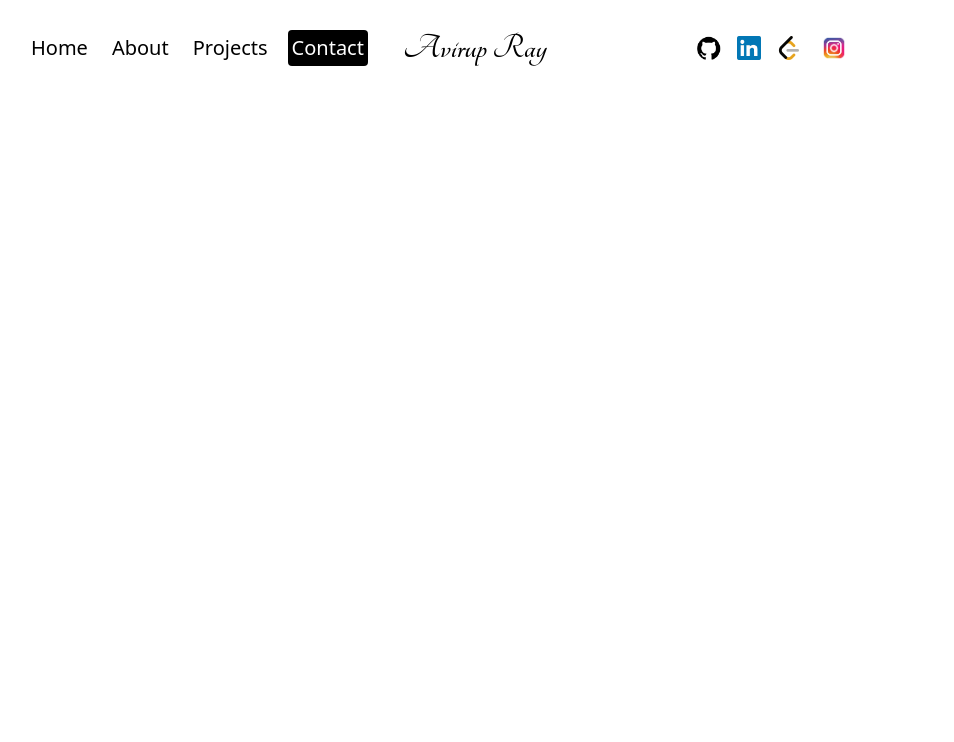
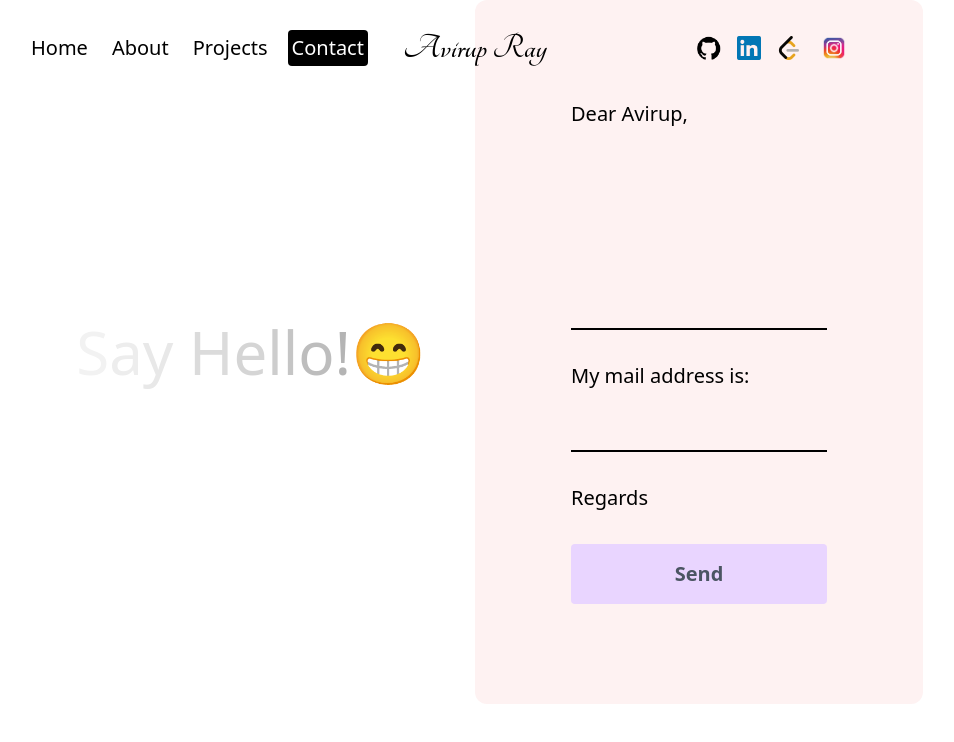
Before and after one commit to AvirupRay/portfolio, a Next.js app: page /contact in a window 1280 px wide. Shown: the top 742 px of the page, without its empty margins (165-1119 px from the left). Built offline with nearby package versions, Linux system fonts and the light colour scheme.

Commit message:
refactor: Update project page with consistent shadow color

```diff
--- a/app/contact/page.jsx
+++ b/app/contact/page.jsx
@@ -1,15 +1,105 @@
 "use client";
 import React from "react";
 import { motion } from "framer-motion";
+import { useState } from "react";
+import { useRef } from "react";
+import emailjs from "@emailjs/browser";
+
 const ContactPage = () => {
-  <motion.div
-    className="h-[100vh]"
-    initial={{ y: "-200vh" }}
-    animate={{ y: "0%" }}
-    transition={{ duration: 1 }}
-  >
-    contact
-  </motion.div>;
+  const [success, setSuccess] = useState(false);
+  const [error, setError] = useState(false);
+  const text = "Say Hello!";
+  const form = useRef();
+
+  const sendEmail = (e) => {
+    e.preventDefault();
+    setError(false);
+    setSuccess(false);
+
+    emailjs
+      .sendForm(
+        process.env.NEXT_PUBLIC_SERVICE_ID,
+        process.env.NEXT_PUBLIC_TEMPLATE_ID,
+        form.current,
+        {
+          publicKey: process.env.NEXT_PUBLIC_PUBLIC_KEY,
+        }
+      )
+      .then(
+        () => {
+          setSuccess(true);
+          form.current.reset();
+        },
+        (error) => {
+          setError(true);
+        }
+      );
+  };
+
+  return (
+    <motion.div
+      className="h-full"
+      initial={{ y: "-200vh" }}
+      animate={{ y: "0%" }}
+      transition={{ duration: 1 }}
+    >
+      <div className="h-full w-full flex-col justify-center items-center flex lg:flex-row px-4 sm:px-8 md:px-12 lg:px-20 xl:px-48 text-6xl">
+        {/* Text container */}
+        <div className="h-1/2 w-full lg:h-full lg:w-1/2 flex justify-center items-center">
+          <motion.div className="">
+            {text.split("").map((letter, index) => (
+              <motion.span
+                key={index}
+                initial={{ opacity: 1 }}
+                animate={{ opacity: 0 }}
+                transition={{
+                  duration: 3,
+                  repeat: Infinity,
+                  delay: index * 0.1,
+                }}
+              >
+                {letter}
+              </motion.span>
+            ))}
+            😁
+          </motion.div>
+        </div>
+        {/* Form container */}
+        <form
+          ref={form}
+          onSubmit={sendEmail}
+          className="h-1/2 lg:h-full lg:w-1/2 bg-red-50 rounded-xl text-xl flex flex-col gap-8 justify-center p-24"
+        >
+          <span>Dear Avirup,</span>
+          <textarea
+            name="user_message"
+            rows={6}
+            className="bg-transparent border-b-2 border-b-black outline-none resize-none"
+          />
+          <span>My mail address is:</span>
+          <input
+            name="user_email"
+            type="text"
+            className="bg-transparent border-b-2 border-b-black outline-none resize-none"
+          />
+          <span>Regards</span>
+          <button className="bg-purple-200 rounded font-semibold text-gray-600 p-4">
+            Send
+          </button>
+          {success && (
+            <span className="text-green-600 font-semibold">
+              Your message has been sent successfully
+            </span>
+          )}
+          {error && (
+            <span className="text-red-600 font-semibold">
+              something went wrong
+            </span>
+          )}
+        </form>
+      </div>
+    </motion.div>
+  );
 };
 
 export default ContactPage;
--- a/app/projects/page.jsx
+++ b/app/projects/page.jsx
@@ -69,7 +69,7 @@
 
   return (
     <motion.div
-      className="h-[800vh]"
+      className="h-[790vh]"
       initial={{ y: "-200vh" }}
       animate={{ y: "0%" }}
       transition={{ duration: 1 }}
@@ -89,7 +89,7 @@
         {items.map((item) => (
           // main div
           <div
-            className={` sticky flex items-center justify-center h-[50vh] lg:h-[80vh] w-[90vw] lg:w-[80vw] top-5 my-32 left-[5vw] lg:left-[10vw] bg-gradient-to-tl ${item.color} rounded-3xl shadow-3xl shadow-${item.shadow}`}
+            className={` sticky flex items-center justify-center h-[50vh] lg:h-[80vh] w-[90vw] lg:w-[80vw] top-5 my-32 left-[5vw] lg:left-[10vw] bg-gradient-to-tl ${item.color} rounded-3xl shadow-3xl shadow-${item.shadow} `}
             key={item.id}
             style={{
               top: `calc( ${item.id * 30}px)`,
@@ -97,14 +97,14 @@
             }}
           >
             {/* outer box */}
-            <div className=" h-full w-full rounded-3xl  relative flex flex-col justify-end lg:justify-center p-2">
+            <div className=" h-full w-full rounded-3xl  relative flex flex-col justify-end lg:justify-center p-2 ">
               <video
                 loop
                 width="100%"
                 height="100%"
                 muted
                 autoPlay="autoplay"
-                className="rounded-3xl absolute top-0 left-0 -z-10"
+                className="rounded-3xl absolute top-0 left-0 -z-10 "
               >
                 <source src={item.video} type="video/mp4" />
               </video>
--- a/components/Education.jsx
+++ b/components/Education.jsx
@@ -49,7 +49,7 @@
   });
   return (
     <motion.div
-      className="h-[100vh] pt-20 md:pt-14 lg:pt-12 xl:pt-8"
+      className="h-full pt-20 md:pt-14 lg:pt-12 xl:pt-8"
       initial={{ y: "-400vh" }}
       animate={{ y: "0%" }}
       transition={{ duration: 1.5 }}
@@ -67,7 +67,7 @@
           style={{ scaleY: scrollYProgress }}
           className="absolute left-2 md:left-4 lg:left-8 top-0 w-[4px] h-full bg-black origin-top"
         />
-        <ul className="w-full flex flex-col items-start justify-between ml-4">
+        <ul className="w-full flex flex-col items-start justify-between ml-8">
           <Details
             type="Bachelor of Technology"
             special="Computer Science & Engineering (Artificial Intelligence)"
--- a/components/Experience.jsx
+++ b/components/Experience.jsx
@@ -57,7 +57,7 @@
   });
   return (
     <motion.div
-      className="h-[100vh] pt-20 md:pt-14 lg:pt-12 xl:pt-8 "
+      className="h-full pt-20 md:pt-14 lg:pt-12 xl:pt-8 "
       initial={{ y: "-300vh" }}
       animate={{ y: "0%" }}
       transition={{ duration: 1.5 }}
@@ -75,7 +75,7 @@
           style={{ scaleY: scrollYProgress }}
           className="absolute left-2 md:left-4 lg:left-8 top-0 w-[4px] h-full bg-black origin-top"
         />
-        <ul className="w-full flex flex-col items-start justify-between ml-4">
+        <ul className="w-full flex flex-col items-start justify-between ml-8">
           <Details
             position="Intern"
             company="Amuzi sports"
--- a/components/Skills.jsx
+++ b/components/Skills.jsx
@@ -60,7 +60,7 @@
   return (
     <>
       <motion.div
-        className="h-[150vh] pt-20 md:pt-14 lg:pt-12 xl:pt-8 "
+        className="h-full pt-20 md:pt-14 lg:pt-12 xl:pt-8 "
         initial={{ y: "-200vh" }}
         animate={{ y: "0%" }}
         transition={{ duration: 1 }}
--- a/package.json
+++ b/package.json
@@ -9,6 +9,7 @@
     "lint": "next lint"
   },
   "dependencies": {
+    "@emailjs/browser": "^4.3.3",
     "@studio-freight/lenis": "^1.0.42",
     "@studio-freight/react-lenis": "^0.0.47",
     "framer-motion": "^11.1.7",
```
Also changed, not shown: 2 other files (tests, documents, lock files or other folders).
